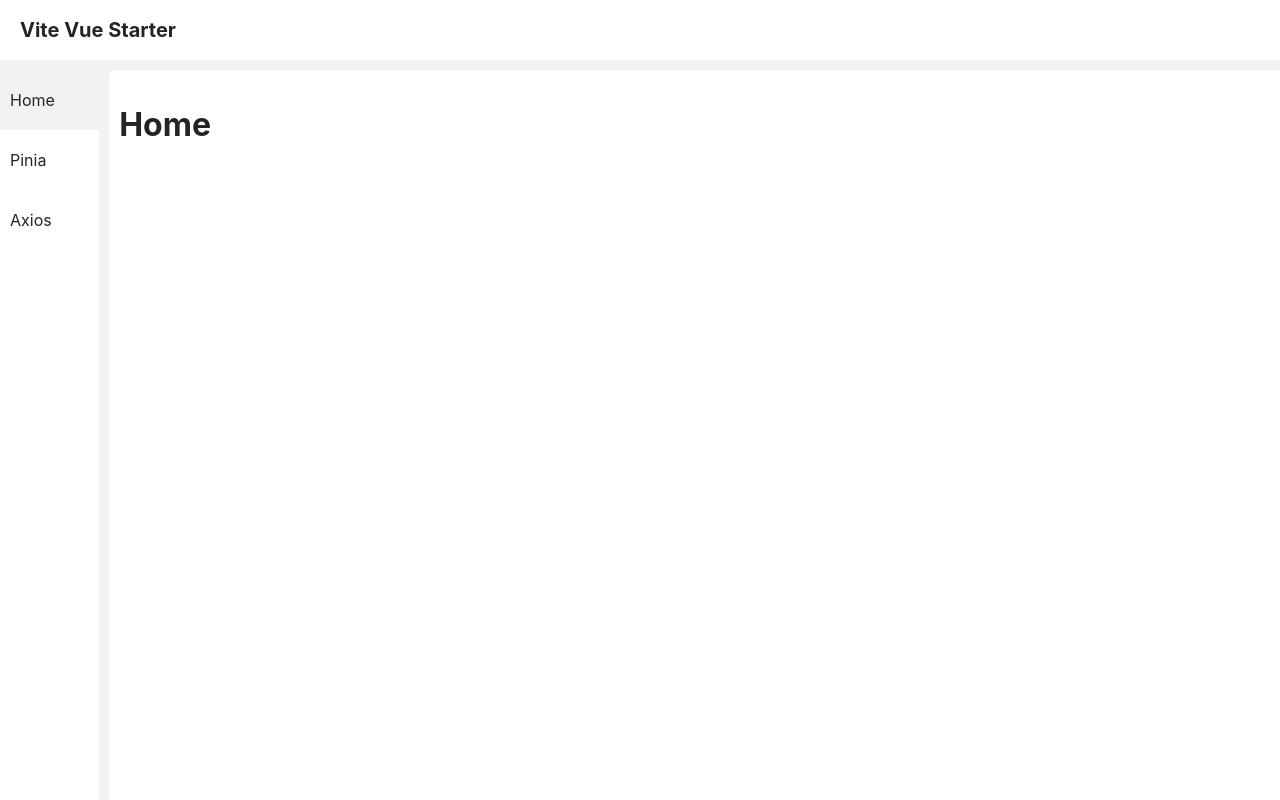
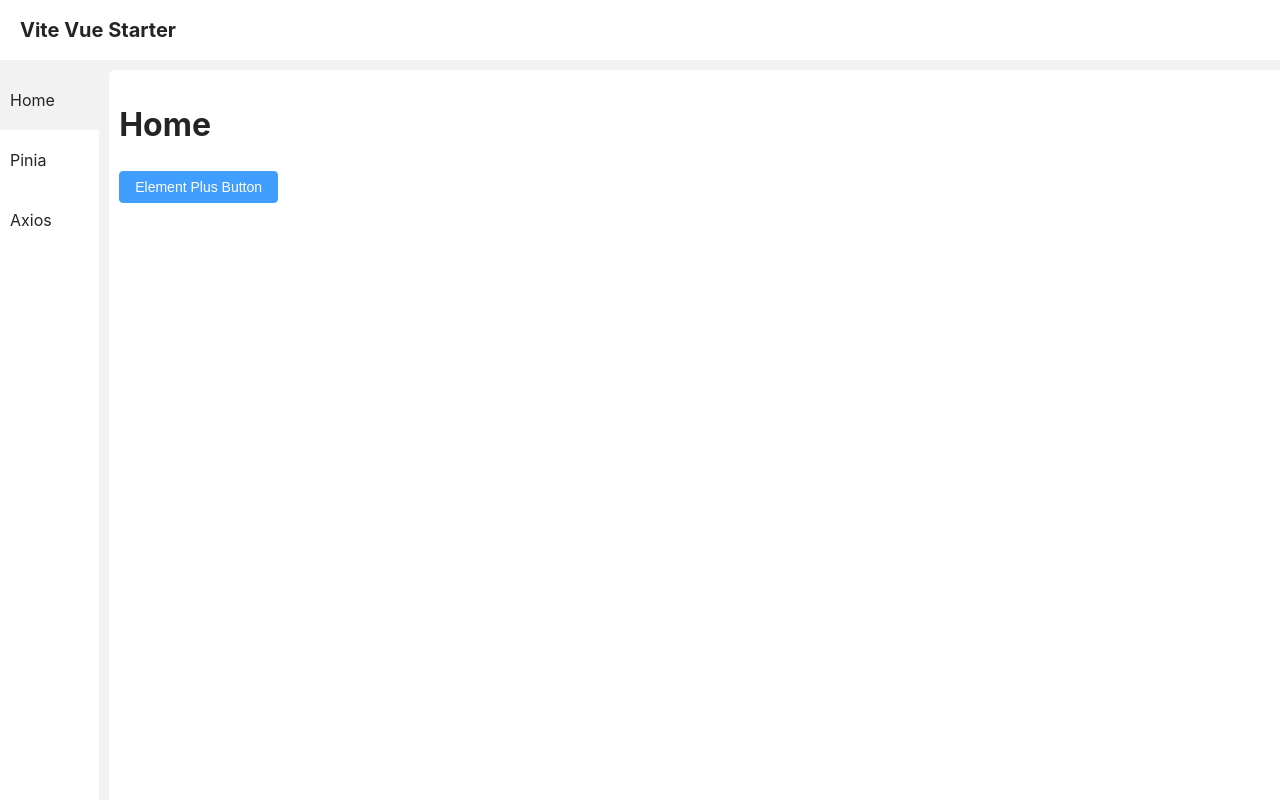
Before and after one commit to XPoet/vite-vue-starter, a Vue app: page / in a window 1280 px wide. Built offline with nearby package versions, Linux system fonts and the light colour scheme.

Commit message:
feat: 集成 UI 组件库 Element Plus

```diff
--- a/package.json
+++ b/package.json
@@ -10,6 +10,7 @@
   },
   "dependencies": {
     "axios": "^1.6.8",
+    "element-plus": "^2.7.0",
     "pinia": "^2.1.7",
     "vue": "^3.4.21",
     "vue-router": "^4.3.0"
--- a/src/main.ts
+++ b/src/main.ts
@@ -2,8 +2,15 @@ import { createApp } from 'vue'
 import App from './App.vue'
 import router from '@/router'
 import { createPinia } from 'pinia'
+import ElementPlus from 'element-plus'
 import './style.styl'
+import 'element-plus/dist/index.css'
 
 const pinia = createPinia()
 
-createApp(App).use(router).use(pinia).mount('#app')
+
+createApp(App)
+  .use(router)
+  .use(pinia)
+  .use(ElementPlus)
+  .mount('#app')
--- a/src/views/home.vue
+++ b/src/views/home.vue
@@ -6,6 +6,7 @@ defineOptions({
 
 <template>
 <h1>Home</h1>
+<el-button type="primary"> Element Plus Button </el-button>
 </template>
 
 <style scoped>
```
Also changed, not shown: 1 other file (tests, documents, lock files or other folders).
